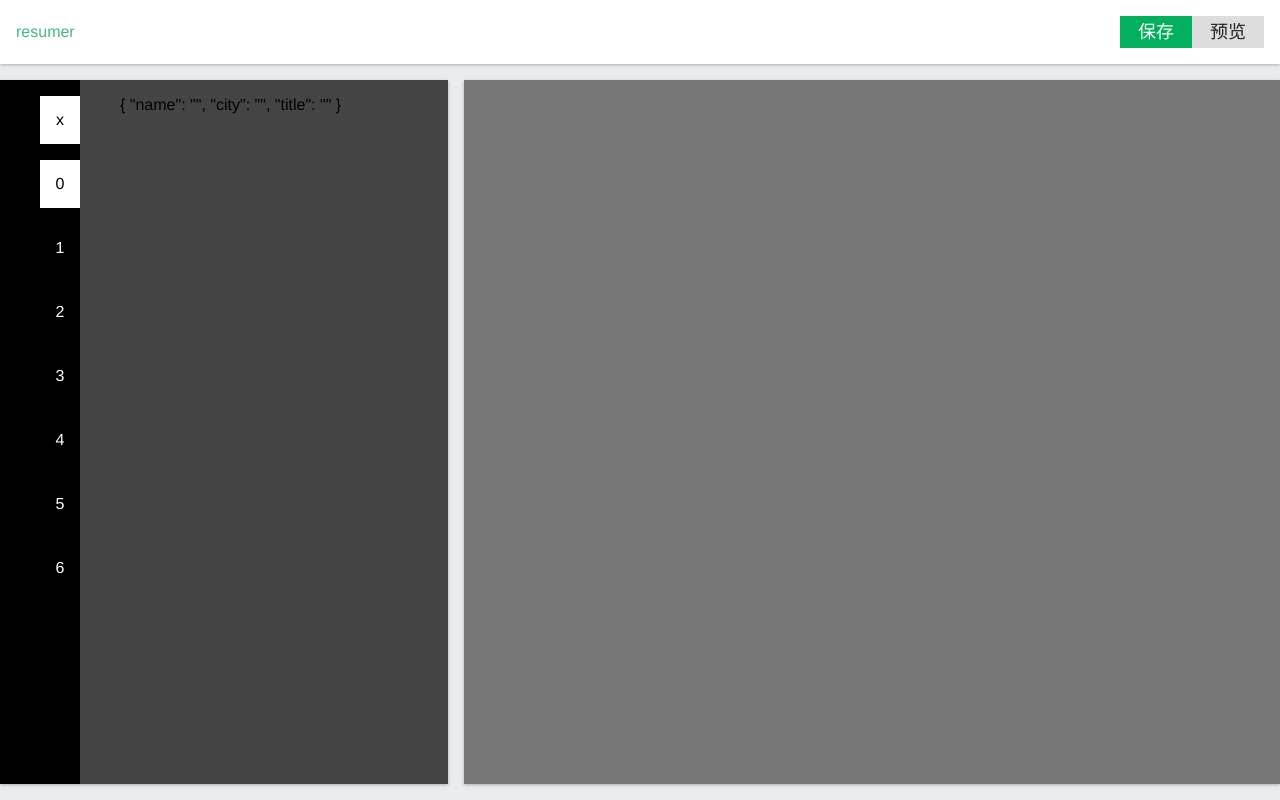
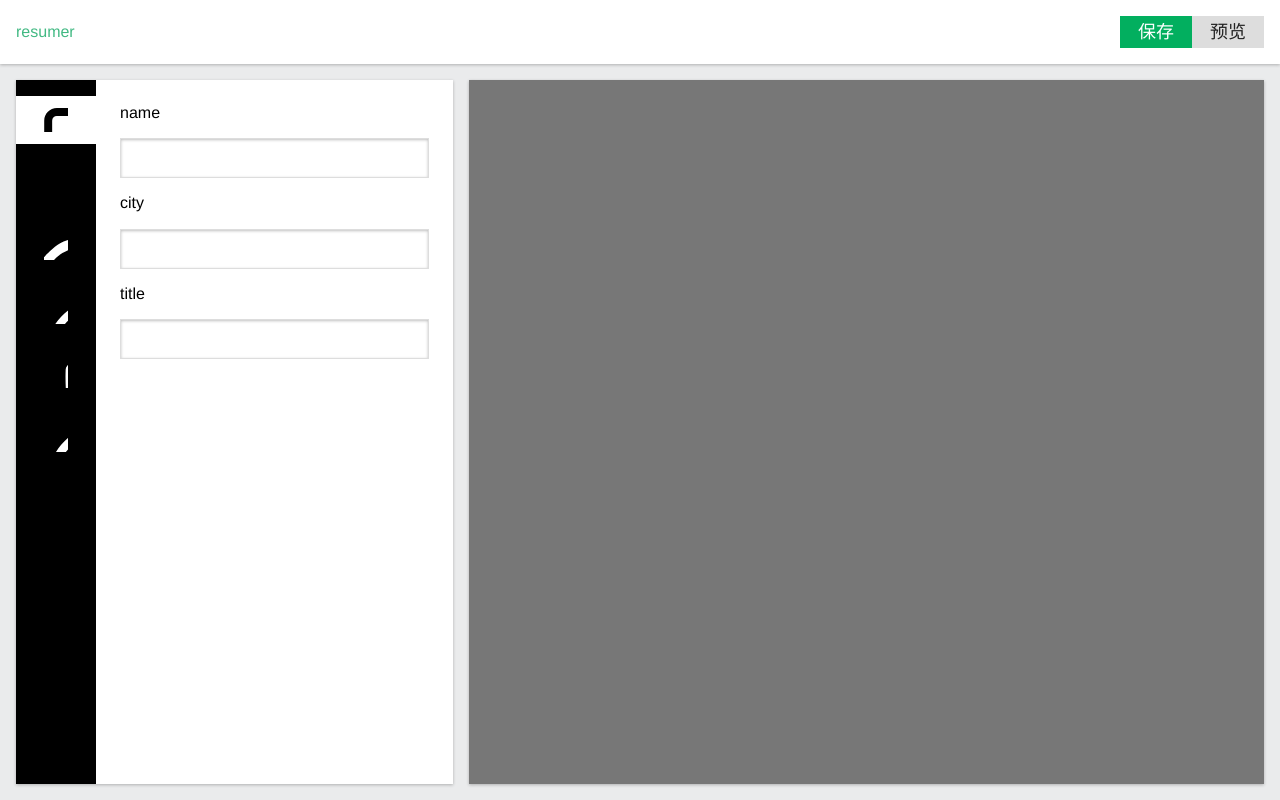
Before and after one commit to 13hoop/YRVuePractice, a Vue app in the folder resumerVue/: page / in a window 1280 px wide. Built offline with nearby package versions, Linux system fonts and the light colour scheme.

Commit message:
editer style and data bind

```diff
--- a/resumerVue/src/App.vue
+++ b/resumerVue/src/App.vue
@@ -12,8 +12,9 @@
 
 <script>
 import 'normalize.css/normalize.css'
+import './assets/reset.css'
+
 import icons from './assets/icons'
-
 import TopBar from './components/TopBar'
 import Editor from './components/Editor'
 import Preview from './components/Preview'
@@ -69,4 +70,12 @@ export default {
   margin-left: 16px;
   background: #777;
 }
+
+svg.icon {
+  height: 1em;
+  width: 1em;
+  fill: currentColor;
+  vertical-align: -0.1em;
+  font-size: 16px;
+}
 </style>
--- /dev/null
+++ b/resumerVue/src/assets/reset.css
@@ -0,0 +1,2 @@
+*{margin:0; padding:0; box-sizing: border-box; }
+*::after, *::before{box-sizing:border-box;}
--- a/resumerVue/src/components/Editor.vue
+++ b/resumerVue/src/components/Editor.vue
@@ -2,17 +2,28 @@
   <div id="editor">
     <nav>
       <ol>
-        <li class="active">x</li>
-        <li v-for="(item, index) in resume.visibleItems"
-            :class="{active: item === selected}"
-            @click="selected = item">
-            {{index}}
+        <li v-for="(item, index) in resume.config" :class="{active: item.field === selected}" @click="selected = item.field">
+          <svg class="icon">
+            <use :xlink:href="`#icon-${item.icon}`"></use>
+          </svg>
         </li>
       </ol>
     </nav>
     <ol class="panels">
-      <li v-for="item in resume.visibleItems" v-show="item === selected">
-        {{resume[item]}}
+      <li v-for="item in resume.config" v-show="item.field === selected">
+        <div v-if="resume[item.field] instanceof Array">
+          <div class="subitem" v-for="subitem in resume[item.field]">
+            <div class="resumeField" v-for="(value, key) in subitem">
+              <label> {{key}} </label>
+              <input type="text" :value="value">
+            </div>
+            <hr>
+          </div>
+        </div>
+        <div class="resumeField" v-for="(value, key) in resume[item.field]">
+          <label> {{key}} </label>
+          <input type="text" v-model="resume[item.field][key]">
+        </div>
       </li>
     </ol>
   </div>
@@ -23,30 +34,49 @@ export default {
   name: 'Editor',
   data() {
     return {
-      selected: 'bio',
+      selected: 'profile',
       resume: {
-        visibleItems: ['bio', 'work history', 'education', 'projects', 'awards', 'contacts', 'other'],
-        bio: {
+        config: [
+          { field: 'profile', icon: 'id' },
+          { field: 'work history', icon: 'work' },
+          { field: 'education', icon: 'book' },
+          { field: 'projects', icon: 'heart' },
+          { field: 'awards', icon: 'cup' },
+          { field: 'contacts', icon: 'phone' },
+        ],
+        profile: {
           name: '',
           city: '',
           title: ''
         },
-        'work history': [],
-        education: [],
-        projects: [],
-        awards: [],
-        contacts: [],
-        other: []
+        'work history': [
+          { company: 'AL', content: '我的第二份工作是' },
+          { company: 'TX', content: '我的第一份工作是' },
+        ],
+        education: [
+          { school: 'AL', content: '文字'},
+          { school: 'TX', content: '文字'},
+        ],
+        projects: [
+          { name: 'project A', content: '文字'},
+          { name: 'project B', content: '文字'},
+        ],
+        awards: [
+          { name: 'award A', content: '文字'},
+          { name: 'award A', content: '文字'}
+        ],
+        contacts: [
+          { contact: 'phone', content: '12345678' },
+          { contact: 'qq', content: '12345678' }
+        ],
       }
-
     }
   }
 }
 </script>
 
-<style lang="scss">
+<style lang="scss" scoped>
 #editor {
-  background: lightblue;
   background: #fff;
   box-shadow: 0 1px 3px 0 rgba(0, 0, 0, 0.25);
   display: flex;
@@ -58,9 +88,9 @@ export default {
     background: black;
     color: white;
 
-    > ol {
-      > li {
-        height:  48px;
+    >ol {
+      >li {
+        height: 48px;
         display: flex;
         justify-content: center;
         align-items: center;
@@ -74,8 +104,39 @@ export default {
       }
     }
   }
+  >.panels {
+    flex-grow: 1;
+    >li {
+      padding: 24px;
+    }
+  }
+  svg.icon {
+    width: 24px;
+    height: 24px;
+  }
 }
+
 ol {
   list-style: none;
 }
+
+.resumeField {
+  >label {
+    display: block;
+  }
+  input[type=text] {
+    margin: 16px 0;
+    border: 1px solid #ddd;
+    box-shadow: inset 0 1px 3px 0 rgba(0, 0, 0, 0.25);
+    width: 100%;
+    height: 40px;
+    padding: 0 8px;
+  }
+}
+
+hr {
+  border: none;
+  border-top: 1px solid #ddd;
+  margin: 24px 0;
+}
 </style>
```
Also changed, not shown: resumerVue/src/assets/icons.js.
